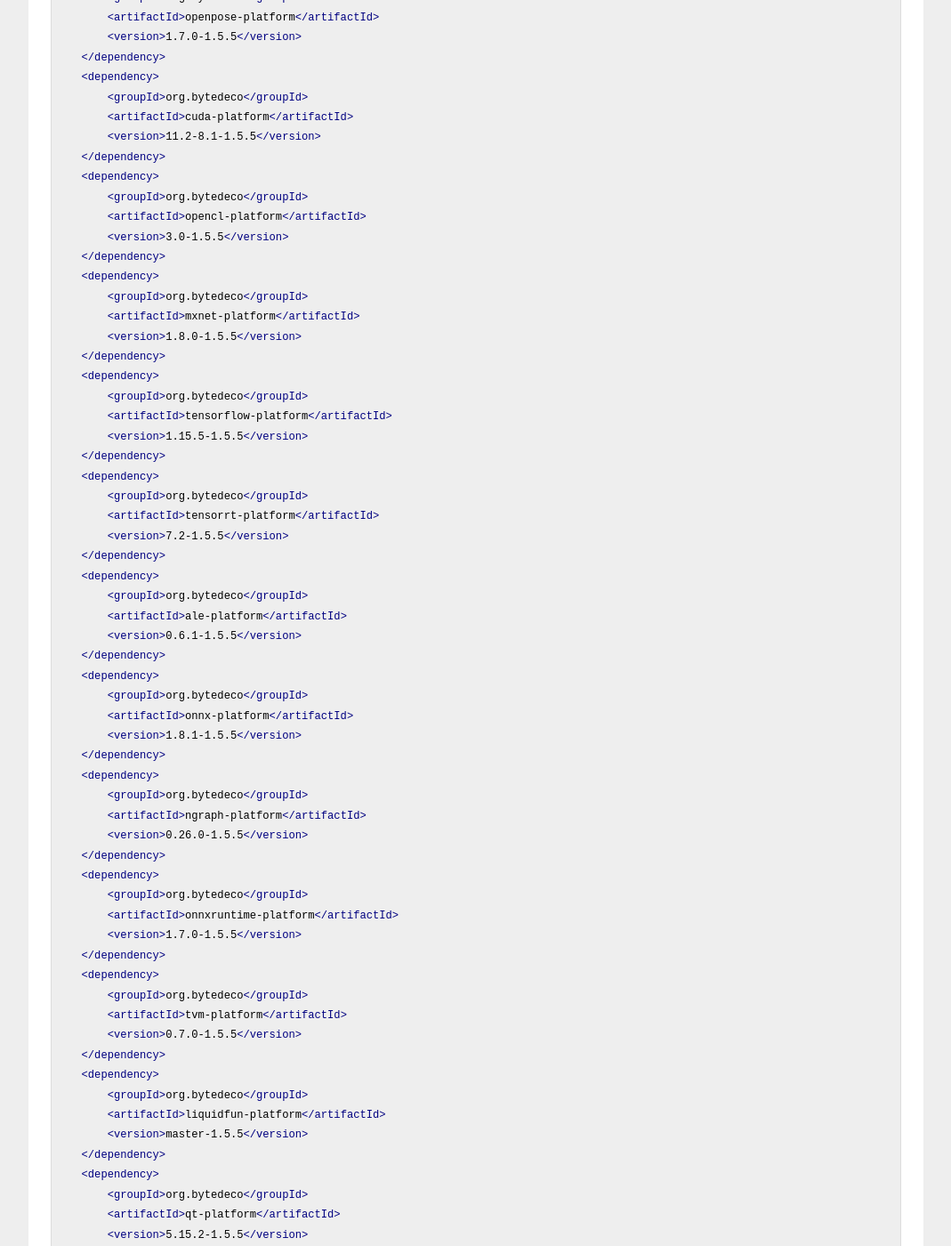
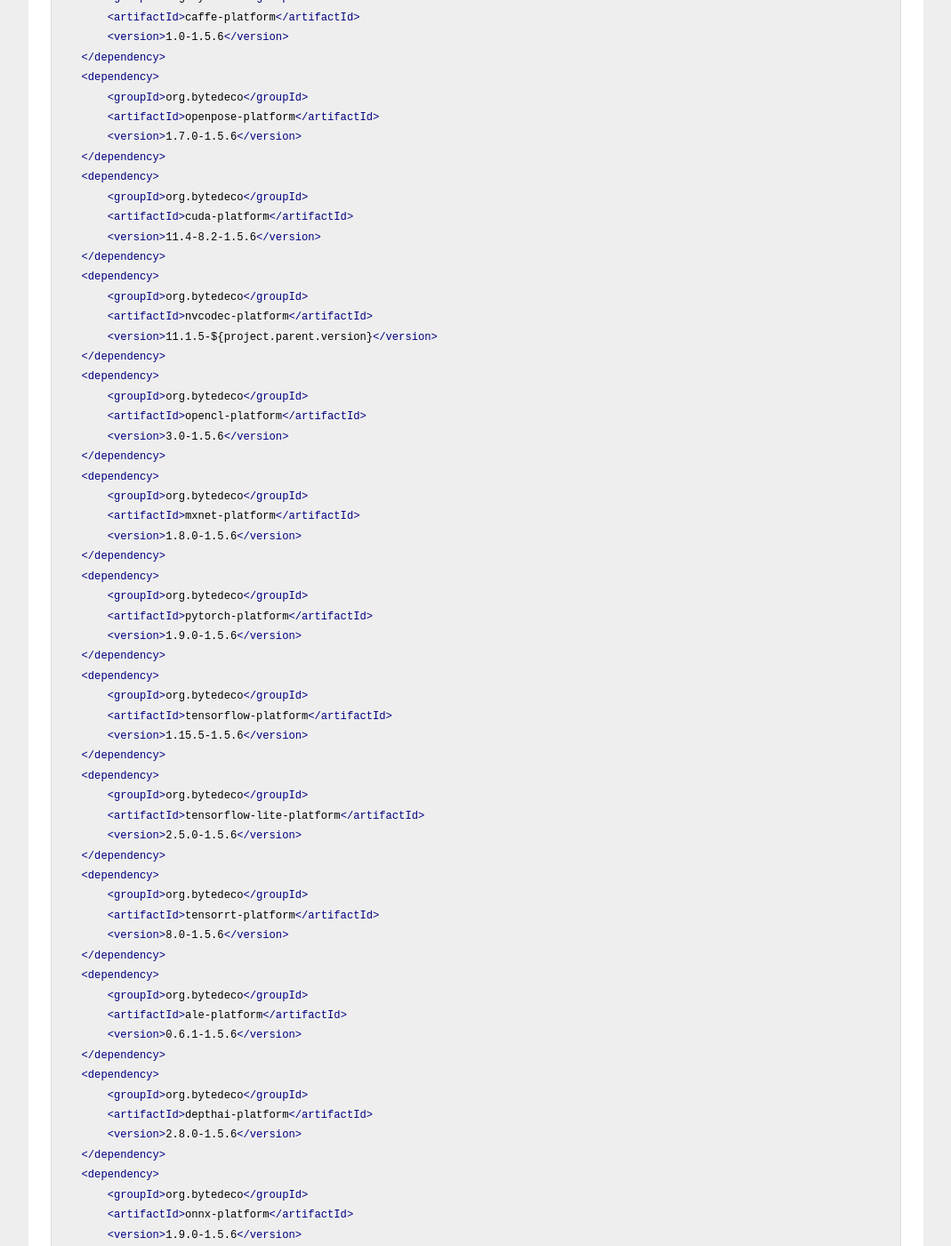
Before and after one commit to bytedeco/bytedeco.github.io, a Jekyll site: the page built from download/index.md, in a window 1280 px wide and 1400 px high, scrolled down 4405 px. Shown: the whole window at 89% size, without its empty margins (105-1174 px from the left). Built offline with Jekyll 4.4.1, drawn with Linux system fonts in a browser that asks for light colours; some of the changed text lies outside the part shown.

Commit message:
Update links and presets for version 1.5.6

````diff
--- a/_config.yml
+++ b/_config.yml
@@ -2,7 +2,7 @@ name: Bytedeco
 description: Bytedeco makes native libraries available to the Java platform by offering ready-to-use bindings generated with the codeveloped <strong>JavaCPP</strong> technology. This, we hope, is the missing bridge between Java and C/C++, bringing compute-intensive science, multimedia, computer vision, deep learning, etc to the Java platform.
 url: http://bytedeco.org
 markdown: kramdown
-gems: [jekyll-paginate]
+plugins: [jekyll-paginate]
 highlighter: rouge
 paginate: 1
 permalink: /news/:year/:month/:day/:title/
--- a/download/index.md
+++ b/download/index.md
@@ -18,321 +18,356 @@ Here is a sample list of dependencies that you can use as base for your own `pom
     <dependency>
         <groupId>org.bytedeco</groupId>
         <artifactId>javacpp-platform</artifactId>
-        <version>1.5.5</version>
+        <version>1.5.6</version>
     </dependency>
 
     <dependency>
         <groupId>org.bytedeco</groupId>
         <artifactId>opencv-platform</artifactId>
-        <version>4.5.1-1.5.5</version>
+        <version>4.5.3-1.5.6</version>
     </dependency>
     <dependency>
         <groupId>org.bytedeco</groupId>
         <artifactId>ffmpeg-platform</artifactId>
-        <version>4.3.2-1.5.5</version>
+        <version>4.4-1.5.6</version>
     </dependency>
     <dependency>
         <groupId>org.bytedeco</groupId>
         <artifactId>flycapture-platform</artifactId>
-        <version>2.13.3.31-1.5.5</version>
+        <version>2.13.3.31-1.5.6</version>
     </dependency>
     <dependency>
         <groupId>org.bytedeco</groupId>
         <artifactId>spinnaker-platform</artifactId>
-        <version>1.27.0.48-1.5.5</version>
+        <version>2.4.0.143-1.5.6</version>
     </dependency>
     <dependency>
         <groupId>org.bytedeco</groupId>
         <artifactId>libdc1394-platform</artifactId>
-        <version>2.2.6-1.5.5</version>
+        <version>2.2.6-1.5.6</version>
     </dependency>
     <dependency>
         <groupId>org.bytedeco</groupId>
         <artifactId>libfreenect-platform</artifactId>
-        <version>0.5.7-1.5.5</version>
+        <version>0.5.7-1.5.6</version>
     </dependency>
     <dependency>
         <groupId>org.bytedeco</groupId>
         <artifactId>libfreenect2-platform</artifactId>
-        <version>0.2.0-1.5.5</version>
+        <version>0.2.0-1.5.6</version>
     </dependency>
     <dependency>
         <groupId>org.bytedeco</groupId>
         <artifactId>librealsense-platform</artifactId>
-        <version>1.12.4-1.5.5</version>
+        <version>1.12.4-1.5.6</version>
     </dependency>
     <dependency>
         <groupId>org.bytedeco</groupId>
         <artifactId>librealsense2-platform</artifactId>
-        <version>2.40.0-1.5.5</version>
+        <version>2.44.0-1.5.6</version>
     </dependency>
     <dependency>
         <groupId>org.bytedeco</groupId>
         <artifactId>videoinput-platform</artifactId>
-        <version>0.200-1.5.5</version>
+        <version>0.200-1.5.6</version>
     </dependency>
     <dependency>
         <groupId>org.bytedeco</groupId>
         <artifactId>artoolkitplus-platform</artifactId>
-        <version>2.3.1-1.5.5</version>
+        <version>2.3.1-1.5.6</version>
     </dependency>
     <dependency>
         <groupId>org.bytedeco</groupId>
         <artifactId>chilitags-platform</artifactId>
-        <version>master-1.5.5</version>
+        <version>master-1.5.6</version>
     </dependency>
     <dependency>
         <groupId>org.bytedeco</groupId>
         <artifactId>flandmark-platform</artifactId>
-        <version>1.07-1.5.5</version>
+        <version>1.07-1.5.6</version>
     </dependency>
     <dependency>
         <groupId>org.bytedeco</groupId>
         <artifactId>arrow-platform</artifactId>
-        <version>3.0.0-1.5.5</version>
+        <version>4.0.1-1.5.6</version>
     </dependency>
     <dependency>
         <groupId>org.bytedeco</groupId>
         <artifactId>hdf5-platform</artifactId>
-        <version>1.12.0-1.5.5</version>
+        <version>1.12.1-1.5.6</version>
     </dependency>
     <dependency>
         <groupId>org.bytedeco</groupId>
         <artifactId>hyperscan-platform</artifactId>
-        <version>5.4.0-1.5.5</version>
+        <version>5.4.0-1.5.6</version>
     </dependency>
     <dependency>
         <groupId>org.bytedeco</groupId>
         <artifactId>mkl-platform</artifactId>
-        <version>2021.1-1.5.5</version>
+        <version>2021.3-1.5.6</version>
     </dependency>
     <dependency>
         <groupId>org.bytedeco</groupId>
         <artifactId>mkl-dnn-platform</artifactId>
-        <version>0.21.5-1.5.5</version>
+        <version>0.21.5-1.5.6</version>
     </dependency>
     <dependency>
         <groupId>org.bytedeco</groupId>
         <artifactId>dnnl-platform</artifactId>
-        <version>2.1.1-1.5.5</version>
+        <version>2.3-1.5.6</version>
     </dependency>
     <dependency>
         <groupId>org.bytedeco</groupId>
         <artifactId>openblas-platform</artifactId>
-        <version>0.3.13-1.5.5</version>
+        <version>0.3.17-1.5.6</version>
     </dependency>
     <dependency>
         <groupId>org.bytedeco</groupId>
         <artifactId>arpack-ng-platform</artifactId>
-        <version>3.8.0-1.5.5</version>
+        <version>3.8.0-1.5.6</version>
     </dependency>
     <dependency>
         <groupId>org.bytedeco</groupId>
         <artifactId>cminpack-platform</artifactId>
-        <version>1.3.8-1.5.5</version>
+        <version>1.3.8-1.5.6</version>
     </dependency>
     <dependency>
         <groupId>org.bytedeco</groupId>
         <artifactId>fftw-platform</artifactId>
-        <version>3.3.9-1.5.5</version>
+        <version>3.3.9-1.5.6</version>
     </dependency>
     <dependency>
         <groupId>org.bytedeco</groupId>
         <artifactId>gsl-platform</artifactId>
-        <version>2.6-1.5.5</version>
+        <version>2.7-1.5.6</version>
     </dependency>
     <dependency>
         <groupId>org.bytedeco</groupId>
         <artifactId>cpython-platform</artifactId>
-        <version>3.9.2-1.5.5</version>
+        <version>3.9.6-1.5.6</version>
     </dependency>
     <dependency>
         <groupId>org.bytedeco</groupId>
         <artifactId>numpy-platform</artifactId>
-        <version>1.20.1-1.5.5</version>
+        <version>1.21.1-1.5.6</version>
     </dependency>
     <dependency>
         <groupId>org.bytedeco</groupId>
         <artifactId>scipy-platform</artifactId>
-        <version>1.6.1-1.5.5</version>
+        <version>1.7.0-1.5.6</version>
     </dependency>
     <dependency>
         <groupId>org.bytedeco</groupId>
         <artifactId>gym-platform</artifactId>
-        <version>0.18.0-1.5.5</version>
+        <version>0.18.3-1.5.6</version>
     </dependency>
     <dependency>
         <groupId>org.bytedeco</groupId>
         <artifactId>llvm-platform</artifactId>
-        <version>11.1.0-1.5.5</version>
+        <version>12.0.1-1.5.6</version>
+    </dependency>
+    <dependency>
+        <groupId>org.bytedeco</groupId>
+        <artifactId>libffi-platform</artifactId>
+        <version>3.4.2-1.5.6</version>
     </dependency>
     <dependency>
         <groupId>org.bytedeco</groupId>
         <artifactId>libpostal-platform</artifactId>
-        <version>1.1-alpha-1.5.5</version>
+        <version>1.1-alpha-1.5.6</version>
     </dependency>
     <dependency>
         <groupId>org.bytedeco</groupId>
         <artifactId>leptonica-platform</artifactId>
-        <version>1.80.0-1.5.5</version>
+        <version>1.81.1-1.5.6</version>
     </dependency>
     <dependency>
         <groupId>org.bytedeco</groupId>
         <artifactId>tesseract-platform</artifactId>
-        <version>4.1.1-1.5.5</version>
+        <version>4.1.1-1.5.6</version>
     </dependency>
     <dependency>
         <groupId>org.bytedeco</groupId>
         <artifactId>caffe-platform</artifactId>
-        <version>1.0-1.5.5</version>
+        <version>1.0-1.5.6</version>
     </dependency>
     <dependency>
         <groupId>org.bytedeco</groupId>
         <artifactId>openpose-platform</artifactId>
-        <version>1.7.0-1.5.5</version>
+        <version>1.7.0-1.5.6</version>
     </dependency>
     <dependency>
         <groupId>org.bytedeco</groupId>
         <artifactId>cuda-platform</artifactId>
-        <version>11.2-8.1-1.5.5</version>
+        <version>11.4-8.2-1.5.6</version>
+    </dependency>
+    <dependency>
+        <groupId>org.bytedeco</groupId>
+        <artifactId>nvcodec-platform</artifactId>
+        <version>11.1.5-${project.parent.version}</version>
     </dependency>
     <dependency>
         <groupId>org.bytedeco</groupId>
         <artifactId>opencl-platform</artifactId>
-        <version>3.0-1.5.5</version>
+        <version>3.0-1.5.6</version>
     </dependency>
     <dependency>
         <groupId>org.bytedeco</groupId>
         <artifactId>mxnet-platform</artifactId>
-        <version>1.8.0-1.5.5</version>
+        <version>1.8.0-1.5.6</version>
+    </dependency>
+    <dependency>
+        <groupId>org.bytedeco</groupId>
+        <artifactId>pytorch-platform</artifactId>
+        <version>1.9.0-1.5.6</version>
     </dependency>
     <dependency>
         <groupId>org.bytedeco</groupId>
         <artifactId>tensorflow-platform</artifactId>
-        <version>1.15.5-1.5.5</version>
+        <version>1.15.5-1.5.6</version>
+    </dependency>
+    <dependency>
+        <groupId>org.bytedeco</groupId>
+        <artifactId>tensorflow-lite-platform</artifactId>
+        <version>2.5.0-1.5.6</version>
     </dependency>
     <dependency>
         <groupId>org.bytedeco</groupId>
         <artifactId>tensorrt-platform</artifactId>
-        <version>7.2-1.5.5</version>
+        <version>8.0-1.5.6</version>
     </dependency>
     <dependency>
         <groupId>org.bytedeco</groupId>
         <artifactId>ale-platform</artifactId>
-        <version>0.6.1-1.5.5</version>
+        <version>0.6.1-1.5.6</version>
+    </dependency>
+    <dependency>
+        <groupId>org.bytedeco</groupId>
+        <artifactId>depthai-platform</artifactId>
+        <version>2.8.0-1.5.6</version>
     </dependency>
     <dependency>
         <groupId>org.bytedeco</groupId>
         <artifactId>onnx-platform</artifactId>
-        <version>1.8.1-1.5.5</version>
+        <version>1.9.0-1.5.6</version>
     </dependency>
     <dependency>
         <groupId>org.bytedeco</groupId>
         <artifactId>ngraph-platform</artifactId>
-        <version>0.26.0-1.5.5</version>
+        <version>0.26.0-1.5.6</version>
     </dependency>
     <dependency>
         <groupId>org.bytedeco</groupId>
         <artifactId>onnxruntime-platform</artifactId>
-        <version>1.7.0-1.5.5</version>
+        <version>1.8.1-1.5.6</version>
     </dependency>
     <dependency>
         <groupId>org.bytedeco</groupId>
         <artifactId>tvm-platform</artifactId>
-        <version>0.7.0-1.5.5</version>
+        <version>0.7.0-1.5.6</version>
     </dependency>
     <dependency>
         <groupId>org.bytedeco</groupId>
         <artifactId>liquidfun-platform</artifactId>
-        <version>master-1.5.5</version>
+        <version>master-1.5.6</version>
     </dependency>
     <dependency>
         <groupId>org.bytedeco</groupId>
         <artifactId>qt-platform</artifactId>
-        <version>5.15.2-1.5.5</version>
+        <version>5.15.2-1.5.6</version>
     </dependency>
     <dependency>
         <groupId>org.bytedeco</groupId>
         <artifactId>skia-platform</artifactId>
-        <version>2.80.2-1.5.5</version>
+        <version>2.80.3-1.5.6</version>
     </dependency>
     <dependency>
         <groupId>org.bytedeco</groupId>
         <artifactId>cpu_features-platform</artifactId>
-        <version>0.6.0-1.5.5</version>
+        <version>0.6.0-1.5.6</version>
+    </dependency>
+    <dependency>
+        <groupId>org.bytedeco</groupId>
+        <artifactId>modsecurity-platform</artifactId>
+        <version>3.0.5-1.5.6</version>
     </dependency>
     <dependency>
         <groupId>org.bytedeco</groupId>
         <artifactId>systems-platform</artifactId>
-        <version>1.5.5</version>
+        <version>1.5.6</version>
     </dependency>
 
     <!-- Additional dependencies required to use CUDA, cuDNN, NCCL, and TensorRT -->
     <dependency>
         <groupId>org.bytedeco</groupId>
         <artifactId>opencv-platform-gpu</artifactId>
-        <version>4.5.1-1.5.5</version>
+        <version>4.5.3-1.5.6</version>
     </dependency>
     <dependency>
         <groupId>org.bytedeco</groupId>
         <artifactId>caffe-platform-gpu</artifactId>
-        <version>1.0-1.5.5</version>
+        <version>1.0-1.5.6</version>
     </dependency>
     <dependency>
         <groupId>org.bytedeco</groupId>
         <artifactId>mxnet-platform-gpu</artifactId>
-        <version>1.8.0-1.5.5</version>
+        <version>1.8.0-1.5.6</version>
+    </dependency>
+    <dependency>
+        <groupId>org.bytedeco</groupId>
+        <artifactId>pytorch-platform-gpu</artifactId>
+        <version>1.9.0-1.5.6</version>
     </dependency>
     <dependency>
         <groupId>org.bytedeco</groupId>
         <artifactId>tensorflow-platform-gpu</artifactId>
-        <version>1.15.5-1.5.5</version>
+        <version>1.15.5-1.5.6</version>
     </dependency>
     <dependency>
         <groupId>org.bytedeco</groupId>
         <artifactId>onnxruntime-platform-gpu</artifactId>
-        <version>1.7.0-1.5.5</version>
+        <version>1.8.1-1.5.6</version>
     </dependency>
     <dependency>
         <groupId>org.bytedeco</groupId>
         <artifactId>tvm-platform-gpu</artifactId>
-        <version>0.7.0-1.5.5</version>
+        <version>0.7.0-1.5.6</version>
     </dependency>
 
     <!-- Optional dependencies to load Python-enabled builds -->
     <dependency>
         <groupId>org.bytedeco</groupId>
         <artifactId>tensorflow-platform-python</artifactId>
-        <version>1.15.5-1.5.5</version>
+        <version>1.15.5-1.5.6</version>
     </dependency>
     <dependency>
         <groupId>org.bytedeco</groupId>
         <artifactId>tensorflow-platform-python-gpu</artifactId>
-        <version>1.15.5-1.5.5</version>
+        <version>1.15.5-1.5.6</version>
     </dependency>
 
     <!-- Additional dependencies to use bundled CUDA, cuDNN, NCCL, and TensorRT -->
     <dependency>
         <groupId>org.bytedeco</groupId>
         <artifactId>cuda-platform-redist</artifactId>
-        <version>11.2-8.1-1.5.5</version>
+        <version>11.4-8.2-1.5.6</version>
     </dependency>
     <dependency>
         <groupId>org.bytedeco</groupId>
         <artifactId>tensorrt-platform-redist</artifactId>
-        <version>7.2-1.5.5</version>
+        <version>8.0-1.5.6</version>
     </dependency>
 
     <!-- Additional dependencies to use bundled full version of MKL -->
     <dependency>
         <groupId>org.bytedeco</groupId>
         <artifactId>mkl-platform-redist</artifactId>
-        <version>2021.1-1.5.5</version>
+        <version>2021.3-1.5.6</version>
     </dependency>
 
     <dependency>
         <groupId>org.bytedeco</groupId>
         <artifactId>javacv-platform</artifactId>
-        <version>1.5.5</version>
+        <version>1.5.6</version>
     </dependency>
 ```
--- a/index.html
+++ b/index.html
@@ -45,17 +45,22 @@ title: Home
     <li><a href="https://github.com/bytedeco/javacpp-presets/tree/master/scipy">SciPy</a> &ndash; [<a href="https://github.com/bytedeco/javacpp-presets/tree/master/scipy#sample-usage">sample usage</a>] [<a href="http://bytedeco.org/javacpp-presets/scipy/apidocs/">API</a>] &ndash; Fundamental library for scientific computing</li>
     <li><a href="https://github.com/bytedeco/javacpp-presets/tree/master/gym">Gym</a> &ndash; [<a href="https://github.com/bytedeco/javacpp-presets/tree/master/gym#sample-usage">sample usage</a>] [<a href="http://bytedeco.org/javacpp-presets/gym/apidocs/">API</a>] &ndash; A toolkit for developing and comparing reinforcement learning algorithms</li>
     <li><a href="https://github.com/bytedeco/javacpp-presets/tree/master/llvm">LLVM</a> &ndash; [<a href="https://github.com/bytedeco/javacpp-presets/tree/master/llvm#sample-usage">sample usage</a>] [<a href="http://bytedeco.org/javacpp-presets/llvm/apidocs/">API</a>] &ndash; A collection of modular and reusable compiler and toolchain technologies</li>
+    <li><a href="https://github.com/bytedeco/javacpp-presets/tree/master/libffi">libffi</a> &ndash; [<a href="https://github.com/bytedeco/javacpp-presets/tree/master/libffi#sample-usage">sample usage</a>] [<a href="http://bytedeco.org/javacpp-presets/libffi/apidocs/">API</a>] &ndash; A portable foreign-function interface library</li>
     <li><a href="https://github.com/bytedeco/javacpp-presets/tree/master/libpostal">libpostal</a> &ndash; [<a href="https://github.com/bytedeco/javacpp-presets/tree/master/libpostal#sample-usage">sample usage</a>] [<a href="http://bytedeco.org/javacpp-presets/libpostal/apidocs/">API</a>] &ndash; For parsing/normalizing street addresses around the world</li>
     <li><a href="https://github.com/bytedeco/javacpp-presets/tree/master/leptonica">Leptonica</a> &ndash; [<a href="https://github.com/bytedeco/javacpp-presets/tree/master/leptonica#sample-usage">sample usage</a>] [<a href="http://bytedeco.org/javacpp-presets/leptonica/apidocs/">API</a>] &ndash; Software useful for image processing and image analysis applications</li>
     <li><a href="https://github.com/bytedeco/javacpp-presets/tree/master/tesseract">Tesseract</a> &ndash; [<a href="https://github.com/bytedeco/javacpp-presets/tree/master/tesseract#sample-usage">sample usage</a>] [<a href="http://bytedeco.org/javacpp-presets/tesseract/apidocs/">API</a>] &ndash; Probably the most accurate open source OCR engine available</li>
     <li><a href="https://github.com/bytedeco/javacpp-presets/tree/master/caffe">Caffe</a> &ndash; [<a href="https://github.com/bytedeco/javacpp-presets/tree/master/caffe#sample-usage">sample usage</a>] [<a href="http://bytedeco.org/javacpp-presets/caffe/apidocs/">API</a>] &ndash; A fast open framework for deep learning</li>
     <li><a href="https://github.com/bytedeco/javacpp-presets/tree/master/openpose">OpenPose</a> &ndash; [<a href="https://github.com/bytedeco/javacpp-presets/tree/master/openpose#sample-usage">sample usage</a>] [<a href="http://bytedeco.org/javacpp-presets/openpose/apidocs/">API</a>] &ndash; Real-time multi-person keypoint detection for body, face, hands, and foot estimation</li>
     <li><a href="https://github.com/bytedeco/javacpp-presets/tree/master/cuda">CUDA</a> &ndash; [<a href="https://github.com/bytedeco/javacpp-presets/tree/master/cuda#sample-usage">sample usage</a>] [<a href="http://bytedeco.org/javacpp-presets/cuda/apidocs/">API</a>] &ndash; Arguably the most popular parallel computing platform for GPUs</li>
+    <li><a href="https://github.com/bytedeco/javacpp-presets/tree/master/nvcodec">NVIDIA Video Codec SDK</a> &ndash; [<a href="https://github.com/bytedeco/javacpp-presets/tree/master/nvcodec#sample-usage">sample usage</a>] [<a href="http://bytedeco.org/javacpp-presets/nvcodec/apidocs/">API</a>] &ndash; An API for hardware accelerated video encode and decode</li>
     <li><a href="https://github.com/bytedeco/javacpp-presets/tree/master/opencl">OpenCL</a> &ndash; [<a href="https://github.com/bytedeco/javacpp-presets/tree/master/opencl#sample-usage">sample usage</a>] [<a href="http://bytedeco.org/javacpp-presets/opencl/apidocs/">API</a>] &ndash; Open standard for parallel programming of heterogeneous systems</li>
     <li><a href="https://github.com/bytedeco/javacpp-presets/tree/master/mxnet">MXNet</a> &ndash; [<a href="https://github.com/bytedeco/javacpp-presets/tree/master/mxnet#sample-usage">sample usage</a>] [<a href="http://bytedeco.org/javacpp-presets/mxnet/apidocs/">API</a>] &ndash; Flexible and efficient library for deep learning</li>
+    <li><a href="https://github.com/bytedeco/javacpp-presets/tree/master/pytorch">PyTorch</a> &ndash; [<a href="https://github.com/bytedeco/javacpp-presets/tree/master/pytorch#sample-usage">sample usage</a>] [<a href="http://bytedeco.org/javacpp-presets/pytorch/apidocs/">API</a>] &ndash; Tensors and dynamic neural networks with strong GPU acceleration</li>
     <li><a href="https://github.com/bytedeco/javacpp-presets/tree/master/tensorflow">TensorFlow</a> &ndash; [<a href="https://github.com/bytedeco/javacpp-presets/tree/master/tensorflow#sample-usage">sample usage</a>] [<a href="http://bytedeco.org/javacpp-presets/tensorflow/apidocs/">API</a>] &ndash; Computation using data flow graphs for scalable machine learning</li>
+    <li><a href="https://github.com/bytedeco/javacpp-presets/tree/master/tensorflow-lite">TensorFlow Lite</a> &ndash; [<a href="https://github.com/bytedeco/javacpp-presets/tree/master/tensorflow-lite#sample-usage">sample usage</a>] [<a href="http://bytedeco.org/javacpp-presets/tensorflow-lite/apidocs/">API</a>] &ndash; An open source deep learning framework for on-device inference</li>
     <li><a href="https://github.com/bytedeco/javacpp-presets/tree/master/tensorrt">TensorRT</a> &ndash; [<a href="https://github.com/bytedeco/javacpp-presets/tree/master/tensorrt#sample-usage">sample usage</a>] [<a href="http://bytedeco.org/javacpp-presets/tensorrt/apidocs/">API</a>] &ndash; High-performance deep learning inference optimizer and runtime</li>
     <li><a href="https://github.com/bytedeco/javacpp-presets/tree/master/ale">ALE</a> &ndash; [<a href="https://github.com/bytedeco/javacpp-presets/tree/master/ale#sample-usage">sample usage</a>] [<a href="http://bytedeco.org/javacpp-presets/ale/apidocs/">API</a>] &ndash; The Arcade Learning Environment to develop AI agents for Atari 2600 games</li>
+    <li><a href="https://github.com/bytedeco/javacpp-presets/tree/master/depthai">DepthAI</a> &ndash; [<a href="https://github.com/bytedeco/javacpp-presets/tree/master/depthai#sample-usage">sample usage</a>] [<a href="http://bytedeco.org/javacpp-presets/depthai/apidocs/">API</a>] &ndash; An embedded spatial AI platform built around Intel Myriad X</li>
     <li><a href="https://github.com/bytedeco/javacpp-presets/tree/master/onnx">ONNX</a> &ndash; [<a href="https://github.com/bytedeco/javacpp-presets/tree/master/onnx#sample-usage">sample usage</a>] [<a href="http://bytedeco.org/javacpp-presets/onnx/apidocs/">API</a>] &ndash; Open Neural Network Exchange, an open source format for AI models</li>
     <li><a href="https://github.com/bytedeco/javacpp-presets/tree/master/ngraph">nGraph</a> &ndash; [<a href="https://github.com/bytedeco/javacpp-presets/tree/master/ngraph#sample-usage">sample usage</a>] [<a href="http://bytedeco.org/javacpp-presets/ngraph/apidocs/">API</a>] &ndash; An open source C++ library, compiler, and runtime for deep learning frameworks</li>
     <li><a href="https://github.com/bytedeco/javacpp-presets/tree/master/onnxruntime">ONNX Runtime</a> &ndash; [<a href="https://github.com/bytedeco/javacpp-presets/tree/master/onnxruntime#sample-usage">sample usage</a>] [<a href="http://bytedeco.org/javacpp-presets/onnxruntime/apidocs/">API</a>] &ndash; Cross-platform, high performance scoring engine for ML models</li>
@@ -64,6 +69,7 @@ title: Home
     <li><a href="https://github.com/bytedeco/javacpp-presets/tree/master/qt">Qt</a> &ndash; [<a href="https://github.com/bytedeco/javacpp-presets/tree/master/qt#sample-usage">sample usage</a>] [<a href="http://bytedeco.org/javacpp-presets/qt/apidocs/">API</a>] &ndash; A cross-platform framework that is usually used as a graphical toolkit</li>
     <li><a href="https://github.com/bytedeco/javacpp-presets/tree/master/skia">Skia</a> &ndash; [<a href="https://github.com/bytedeco/javacpp-presets/tree/master/skia#sample-usage">sample usage</a>] [<a href="http://bytedeco.org/javacpp-presets/skia/apidocs/">API</a>] &ndash; A complete 2D graphic library for drawing text, geometries, and images</li>
     <li><a href="https://github.com/bytedeco/javacpp-presets/tree/master/cpu_features">cpu_features</a> &ndash; [<a href="https://github.com/bytedeco/javacpp-presets/tree/master/cpu_features#sample-usage">sample usage</a>] [<a href="http://bytedeco.org/javacpp-presets/cpu_features/apidocs/">API</a>] &ndash; A cross platform C99 library to get cpu features at runtime</li>
+    <li><a href="https://github.com/bytedeco/javacpp-presets/tree/master/modsecurity">ModSecurity</a> &ndash; [<a href="https://github.com/bytedeco/javacpp-presets/tree/master/modsecurity#sample-usage">sample usage</a>] [<a href="http://bytedeco.org/javacpp-presets/modsecurity/apidocs/">API</a>] &ndash;  A cross platform web application firewall (WAF) engine for Apache, IIS and Nginx</li>
     <li><a href="https://github.com/bytedeco/javacpp-presets/tree/master/systems">Systems</a> &ndash; [<a href="https://github.com/bytedeco/javacpp-presets/tree/master/systems#sample-usage">sample usage</a>] [<a href="http://bytedeco.org/javacpp-presets/systems/apidocs/">API</a>] &ndash; To call native functions of operating systems (glibc, XNU libc, Win32, etc)</li>
     <li>Add here your favorite C/C++ library, for example: Caffe2, OpenNI, OpenMesh, PCL, etc. <a href="https://github.com/bytedeco/javacpp-presets/wiki/Create-New-Presets">Read about how to do that.</a></li>
     </ul>
````
Also changed, not shown: builds/index.md (+13 -7 lines).
